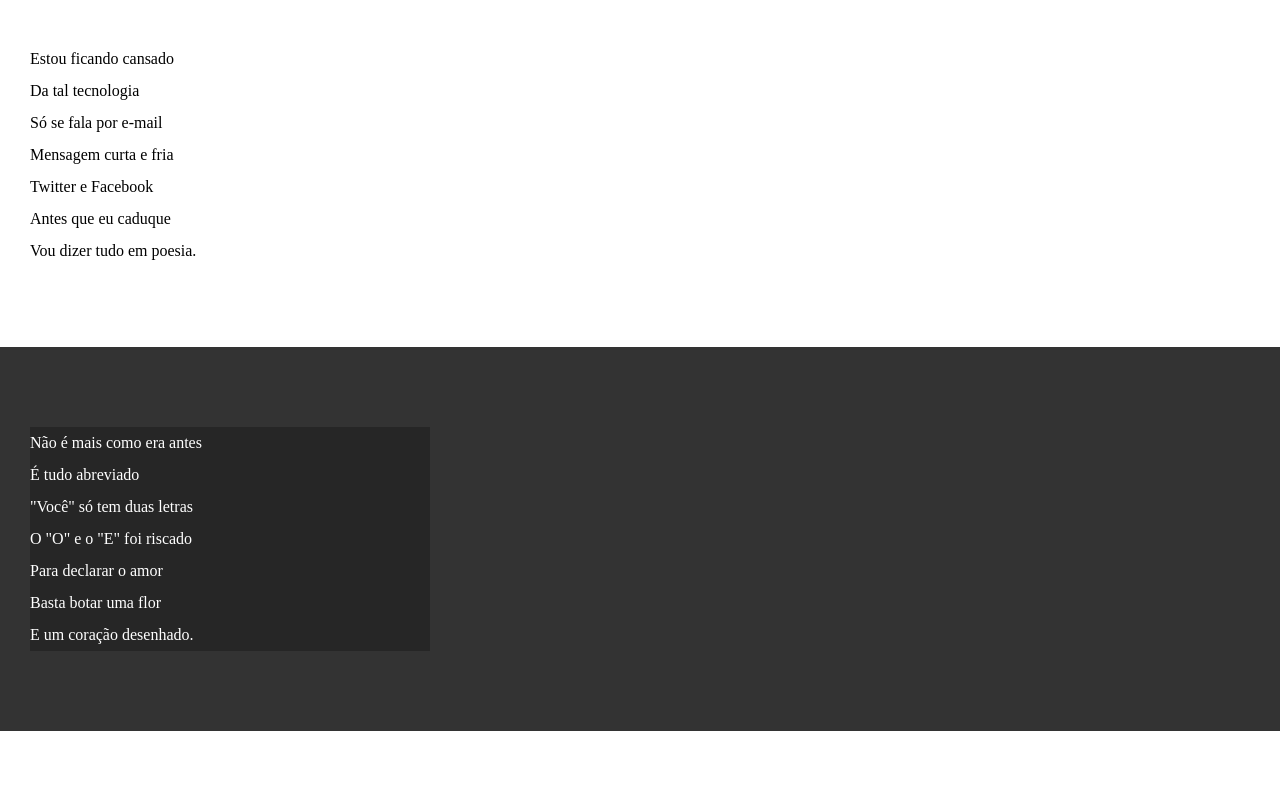
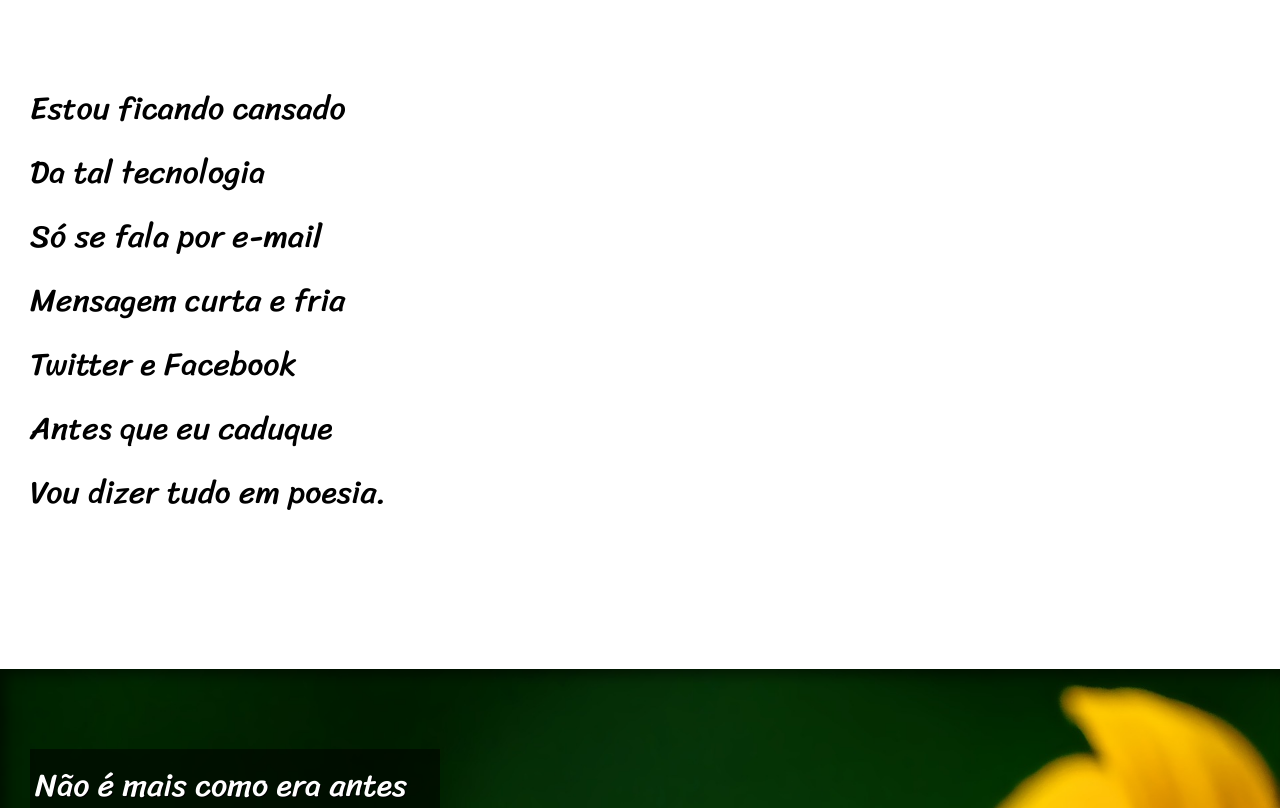
Before and after one commit to joaollucasfr/html-css, a plain HTML site: page desafios/d012/index.html in a window 1280 px wide. Shown: the part 192-1000 px from the top of the page. Drawn offline with Linux system fonts and the light colour scheme.

Commit message:
Atualização final do projeto Cordel

```diff
--- a/desafios/d012/estilo/style.css
+++ b/desafios/d012/estilo/style.css
@@ -1,13 +1,25 @@
 @charset "UTF-8";
+
+@import url('https://fonts.googleapis.com/css2?family=Passion+One:wght@400;700;900&display=swap');
+
+@import url('https://fonts.googleapis.com/css2?family=Sriracha&display=swap');
+
+:root{
+    --fonte1: Verdana, Gevena, Tahoma, sans-serif;
+    --fonte2: 'Passion One', cursive;
+    --fonte3: "Sriracha", cursive;
+}
 
 *{
     margin: 0;
     padding: 0;
+    font-size: 1em;
 }
 
 html,body{
     min-height: 100vh;
     background-color: darkgray;
+    font-family: var(--fonte1);
 }
 
 header{
@@ -20,6 +32,8 @@
     h1{
         padding-top: 50px;
         font-variant: small-caps;
+        font-family: var(--fonte2);
+        font-size: 4em;
     }
 }
 
@@ -44,6 +58,14 @@
     padding-bottom: 10vh;
     line-height: 2em;
     padding-left: 30px;
+    font-family: var(--fonte3);
+    font-size: 2em;
+}
+
+section{
+    p{
+        padding-bottom: 2em;
+    }
 }
 
 section.normal{
@@ -54,13 +76,29 @@
 section.imagem{
     background-color: rgb(51, 51, 51);
     color: white;
+    box-shadow: inset 6px 6px 13px 0px rgba(0, 0, 0, 0.514);
+    background-size: cover;
+    background-attachment: fixed;
 }
 
 section.imagem{
     p{
+        display: inline-block;
+        padding: 5px;
         width: 400px;
-        background-color: rgba(0, 0, 0, 0.253);
+        background-color: rgba(0, 0, 0, 0.514);
+        text-shadow: 1px 1px 0px black;
     }
+}
+
+#img01{
+    background-image: url(../imagens/background001.jpg);
+    background-position: right center;
+}
+
+#img02{
+    background-image: url(../imagens/background002.jpg);
+    background-position: right center;
 }
 
 footer{
--- a/desafios/d012/index.html
+++ b/desafios/d012/index.html
@@ -24,7 +24,7 @@
         </p>
     </section>
 
-    <section class="imagem">
+    <section class="imagem" id="img01">
         <p>
             Não é mais como era antes <br>
             É tudo abreviado <br>
@@ -58,7 +58,7 @@
         </p>
     </section>
 
-    <section class="imagem">
+    <section class="imagem" id="img02">
         <p>
             Tenho saudade das cartas <br>
             Escritas com a própria mão <br>
```
